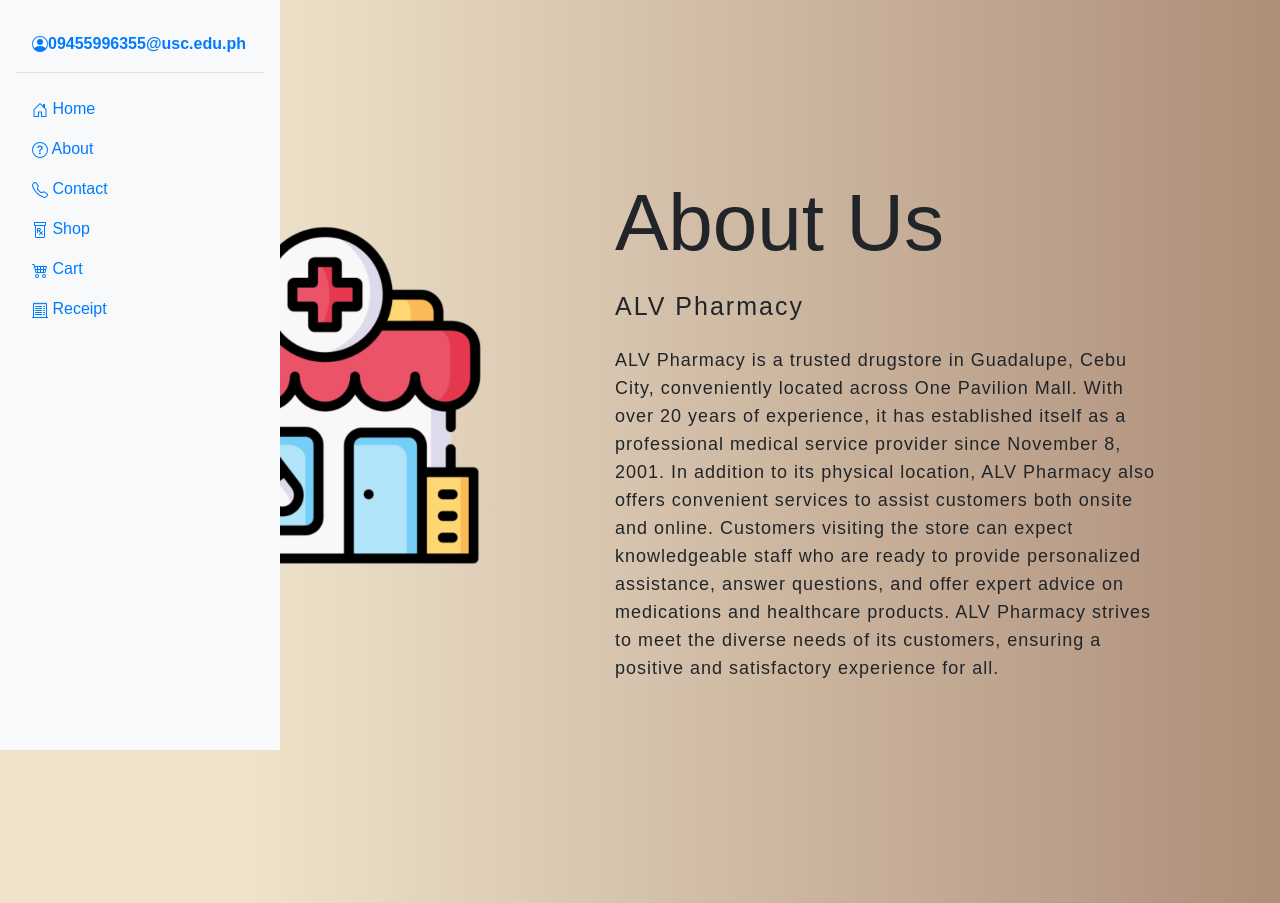
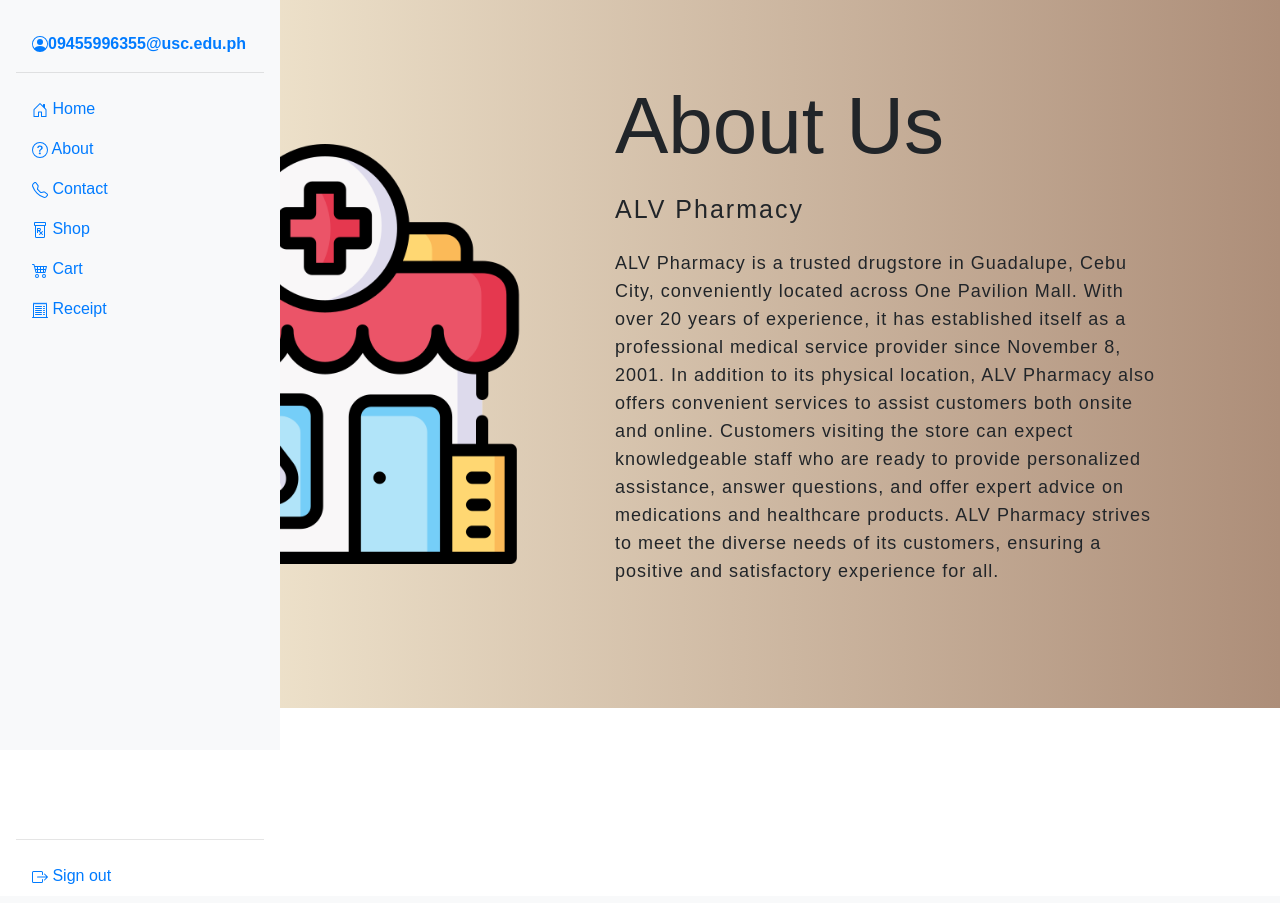
Before and after one commit to hello-isa/pharmacy-inventory-managment-system, a PHP site: page /about.php in a window 1280 px wide. Run offline with PHP 8.4, Linux system fonts and the light colour scheme; a user stored in the database is signed in.

Commit message:
fixing about page again

```diff
--- a/about.php
+++ b/about.php
@@ -10,7 +10,6 @@
             margin: 0;
             font-family: 'Josefin Sans', sans-serif;
             box-sizing: border-box;
-            overflow: hidden;
         }
 
         .about{
@@ -138,7 +137,7 @@
 
     <section class="about">
         <div class="main">
-            <img src="images/logoo.png">
+            <img src="images/logo.png">
             <div class="about-text">
                 <h1>About Us</h1>
                 <h5>ALV Pharmacy</h5>
```
